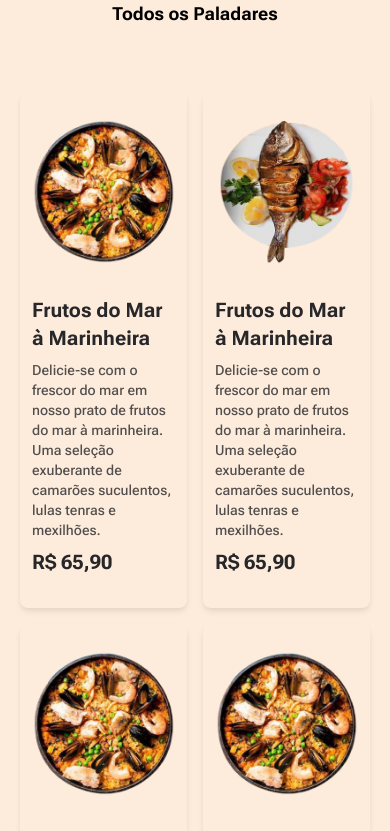
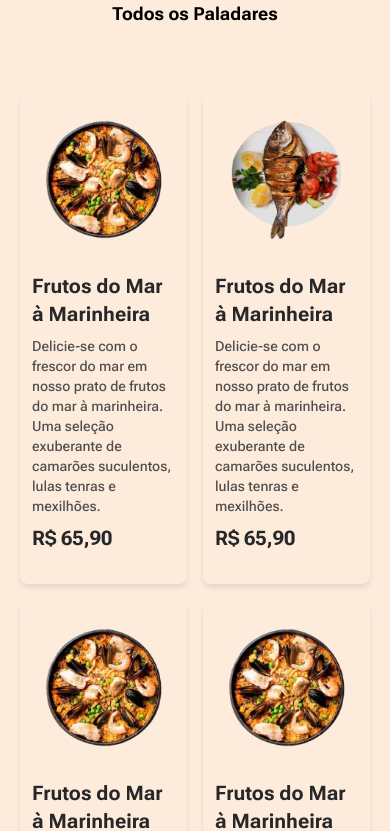
Before and after one commit to DevWeDesc/Vadao, a Next.js app: page / in a window 390 px wide. Shown: the part 2940-3771 px from the top of the page. Built offline with nearby package versions, Linux system fonts and the light colour scheme.

Commit message:
Arrumando Exibição de imagem do card

```diff
--- a/src/components/CardMenu.tsx
+++ b/src/components/CardMenu.tsx
@@ -31,7 +31,7 @@ export const CardMenu = ({
       <div
         className={`flex items-center justify-center ${
           colorShadow === "#E6D6C8"
-            ? ""
+            ? "w-full px-3 lg:px-8"
             : `bg-black/5 opacity-${opacityImage} transition-all bg-fixed`
         } ${isVertical && "px-0"}`}
       >
@@ -39,10 +39,10 @@ export const CardMenu = ({
       </div>
       <div
         className={`${
-          colorShadow === "#E6D6C8" ? "text-zincCard" : "text-white px-3 min-h "
+          colorShadow === "#E6D6C8" ? "text-zincCard" : "text-white px-3"
         } ${
           isVertical
-            ? "flex flex-col text-white text-left justify-between gap-2 lg:min-h-[160px]"
+            ? "flex flex-col text-white text-left justify-between gap-2 min-h-[160px]"
             : "text-zincCard"
         }`}
       >
```
